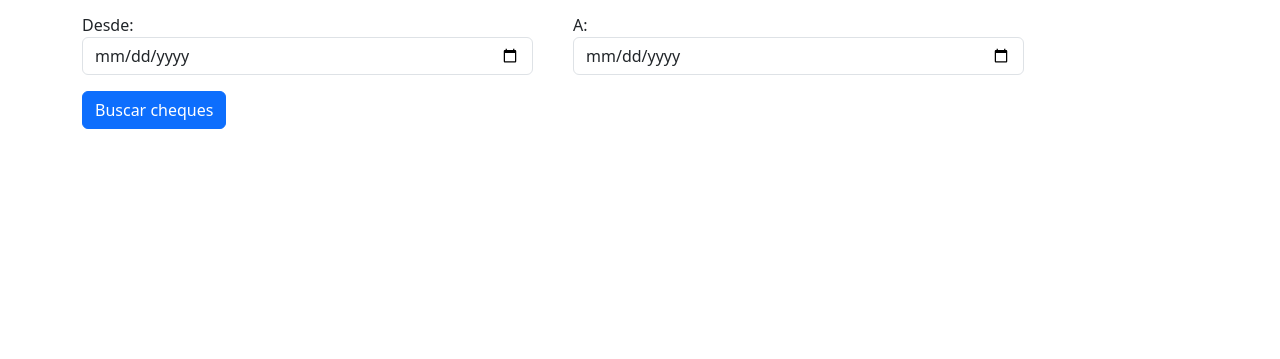
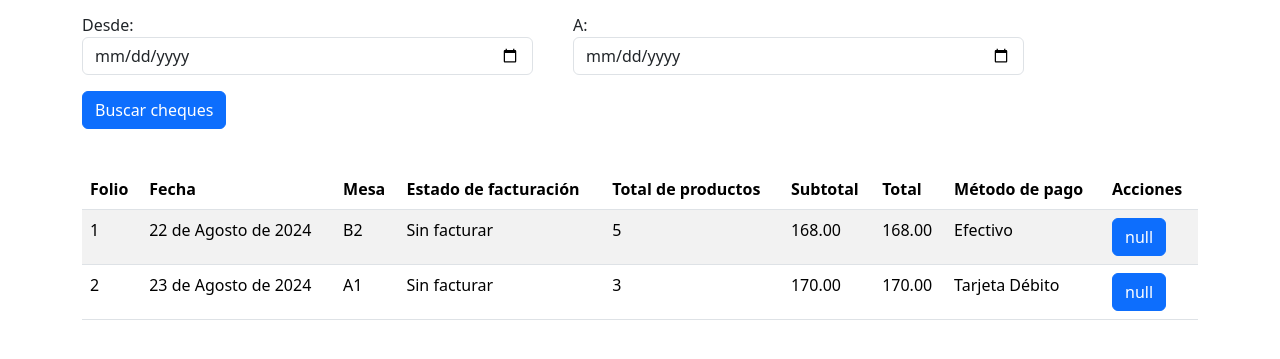
Before and after one commit to mariosuarezDEV/SoftRestaurant-Plugin, a Django app: page /cheques/ in a window 1280 px wide. Shown: the part 151-510 px from the top of the page. Run offline with Django 4.2, Linux system fonts and the light colour scheme; data comes from the database, SQL or seed files in the repository.

Commit message:
Tablas funcionales

```diff
--- a/Backend/cheques/templates/ChequesIndex.html
+++ b/Backend/cheques/templates/ChequesIndex.html
@@ -42,6 +42,43 @@
             </div>
         </div>
 
+        <div class="row">
+            <div class="col-12">
+                <table class="table table-striped table-hover">
+                    <thead>
+                        <tr>
+                            <th>Folio</th>
+                            <th>Fecha</th>
+                            <th>Mesa</th>
+                            <th>Estado de facturación</th>
+                            <th>Total de productos</th>
+                            <th>Subtotal</th>
+                            <th>Total</th>
+                            <th>Método de pago</th>
+                            <th>Acciones</th>
+                        </tr>
+                    </thead>
+                    <tbody>
+                        {% for cheque in cheques %}
+                            <tr>
+                                <td>{{ cheque.folio }}</td>
+                                <td>{{ cheque.fecha_movimiento }}</td>
+                                <td>{{ cheque.mesa }}</td>
+                                <td>{% if cheque.factura == False %}Sin facturar {% else %}Facturado{% endif %}</td>
+                                <td>{{ cheque.total_articulos }}</td>
+                                <td>{{ cheque.subtotal }}</td>
+                                <td>{{ cheque.total }}</td>
+                                <td>{{ cheque.tipo_pago }}</td>
+                                <td>
+                                    <a href="" class="btn btn-primary">null</a>
+                                </td>
+                            </tr>
+                        {% endfor %}
+                    </tbody>
+                </table>
+            </div>
+        </div>
+
     </div>
     <script src="https://cdn.jsdelivr.net/npm/bootstrap@5.3.3/dist/js/bootstrap.bundle.min.js" integrity="sha384-YvpcrYf0tY3lHB60NNkmXc5s9fDVZLESaAA55NDzOxhy9GkcIdslK1eN7N6jIeHz" crossorigin="anonymous"></script>
 {% endblock %}
--- a/Backend/cheques/views.py
+++ b/Backend/cheques/views.py
@@ -7,8 +7,11 @@ from .models import cheque_venta, detalle_cheque
 # Create your views here.
 
 def chequesIndexView(request):
+    cheques = cheque_venta.objects.all()
     if request.method == 'GET':
-        return render(request, "ChequesIndex.html") # Renderiza el template index.html
+        return render(request, "ChequesIndex.html",{
+            'cheques': cheques
+        }) # Renderiza el template index.html
     else:
         fecha_inicio = request.POST.get('fecha-inicio')
         fecha_fin = request.POST.get('fecha-fin')
```
Also changed, not shown: Backend/cheques/templates/ChequesDetalles.html (+2 -7 lines).
